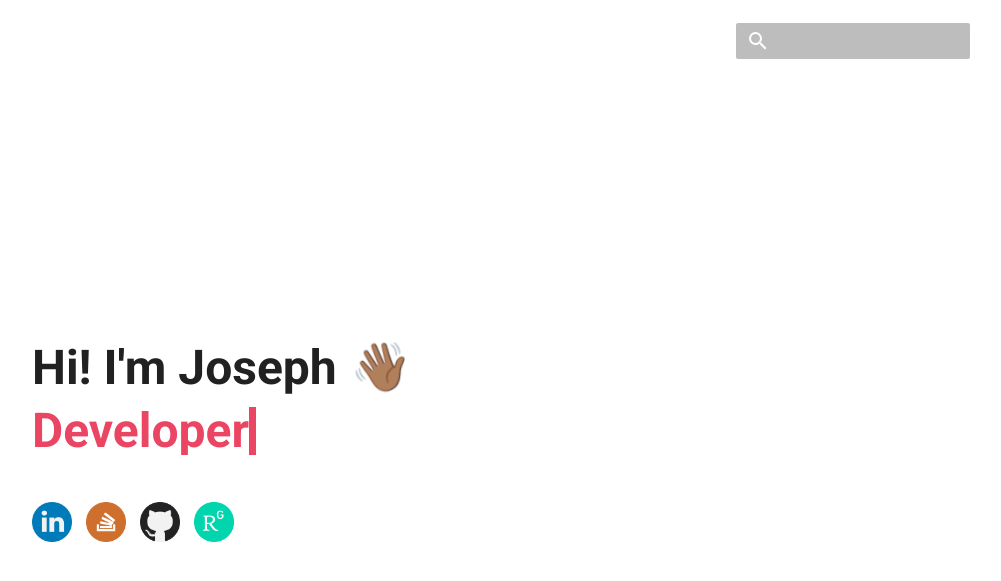
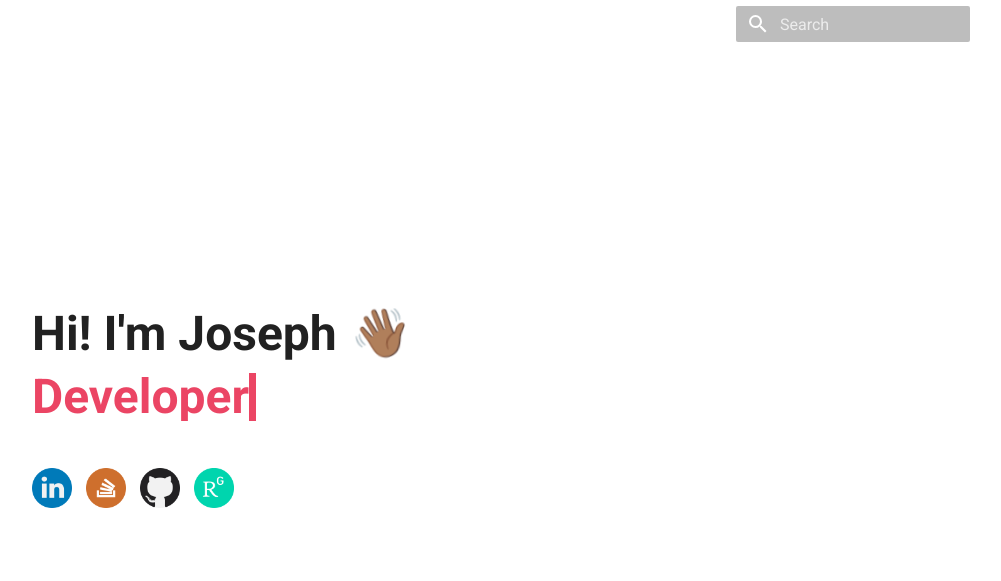
Before and after one commit to joseph-pq/joseph-pq.github.io, an MkDocs documentation site: the page built from docs/index.md, in a window 1280 px wide. Shown: the top 581 px of the page, without its empty margins (14-1015 px from the left). Built offline with MkDocs 1.6.1 and Material for MkDocs 9.7.7, drawn with Linux system fonts in a browser that asks for light colours; comment, search, counter and statistics services are not loaded.

Commit message:
🐛 fix search name out of input box

```diff
--- a/docs/overrides/partials/home-content.html
+++ b/docs/overrides/partials/home-content.html
@@ -77,8 +77,4 @@
   100% { transform: rotate( 0.0deg) }
 }
 
-/* For demonstration purposes only: */
-body { font-size: 3.5em }
-h1 { font-size: 0.5em }
-
 </style>
```
